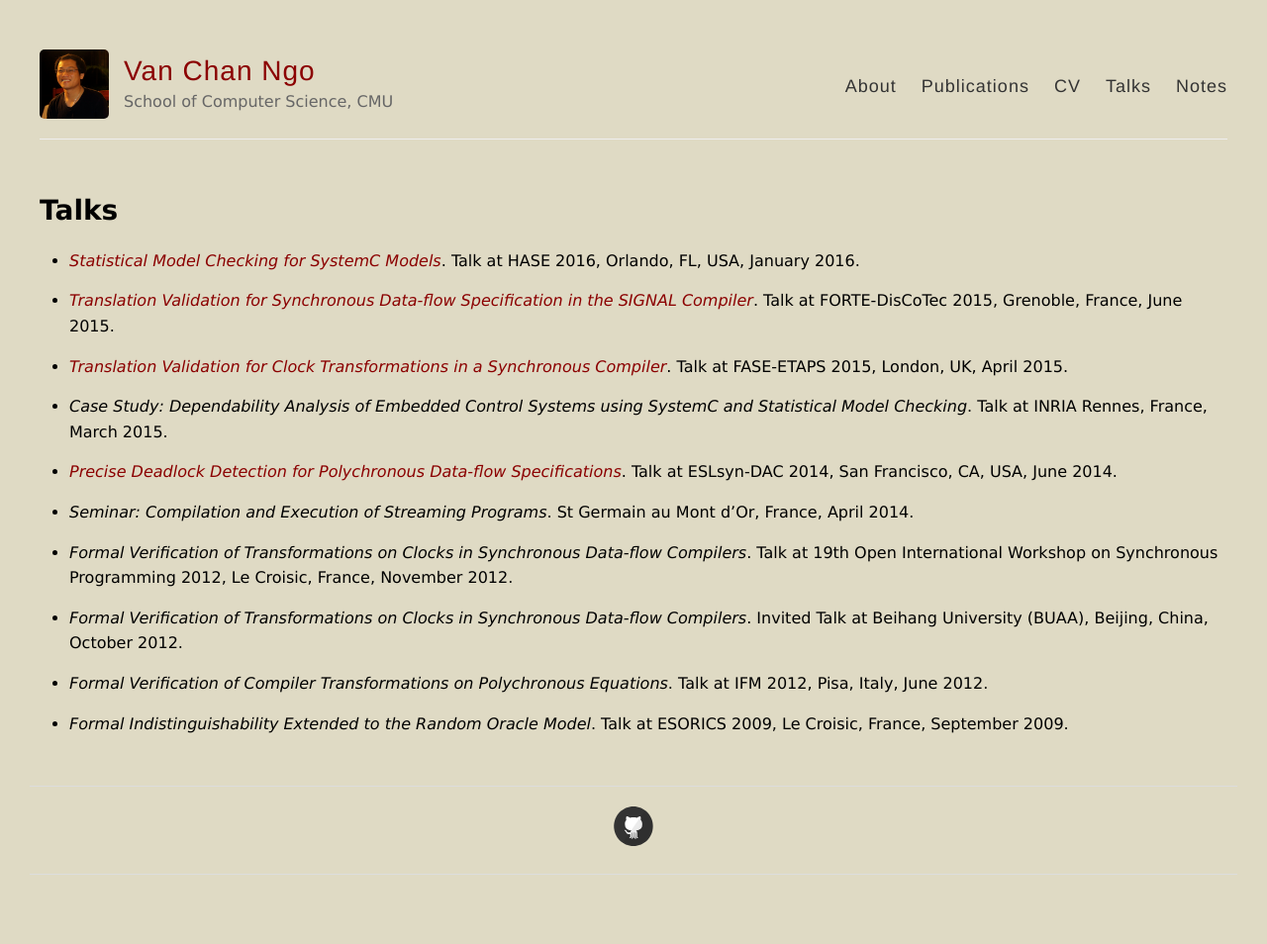
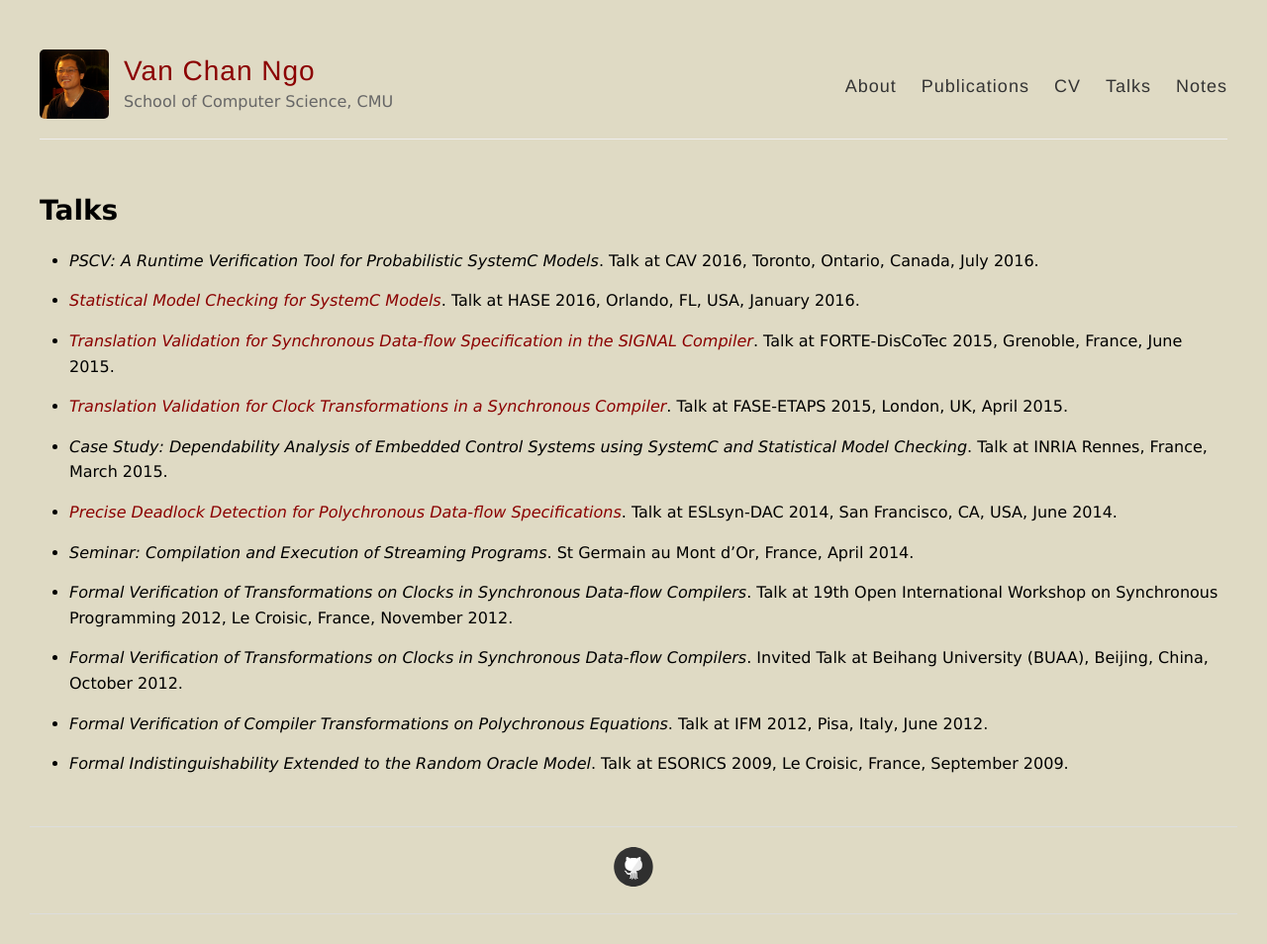
Before and after one commit to channgo2203/channgo2203.github.io, a Jekyll site: the page built from talks.md, in a window 1280 px wide. Shown: the whole page at 99% size. Built offline with Jekyll 4.4.1, drawn with Linux system fonts in a browser that asks for light colours; before the commit the page ends 914 px from its top, so only the background shows below that.

Commit message:
add heap

```diff
--- a/talks.md
+++ b/talks.md
@@ -4,6 +4,8 @@ title: Talks
 permalink: /talks/
 published: true
 ---
+
+- _PSCV: A Runtime Verification Tool for Probabilistic SystemC Models_. Talk at CAV 2016, Toronto, Ontario, Canada, July 2016.
 
 - _[Statistical Model Checking for SystemC Models](http://channgo2203.github.io/pdfs/hase16_slides.pdf)_. Talk at HASE 2016, Orlando, FL, USA, January 2016.
 
```
